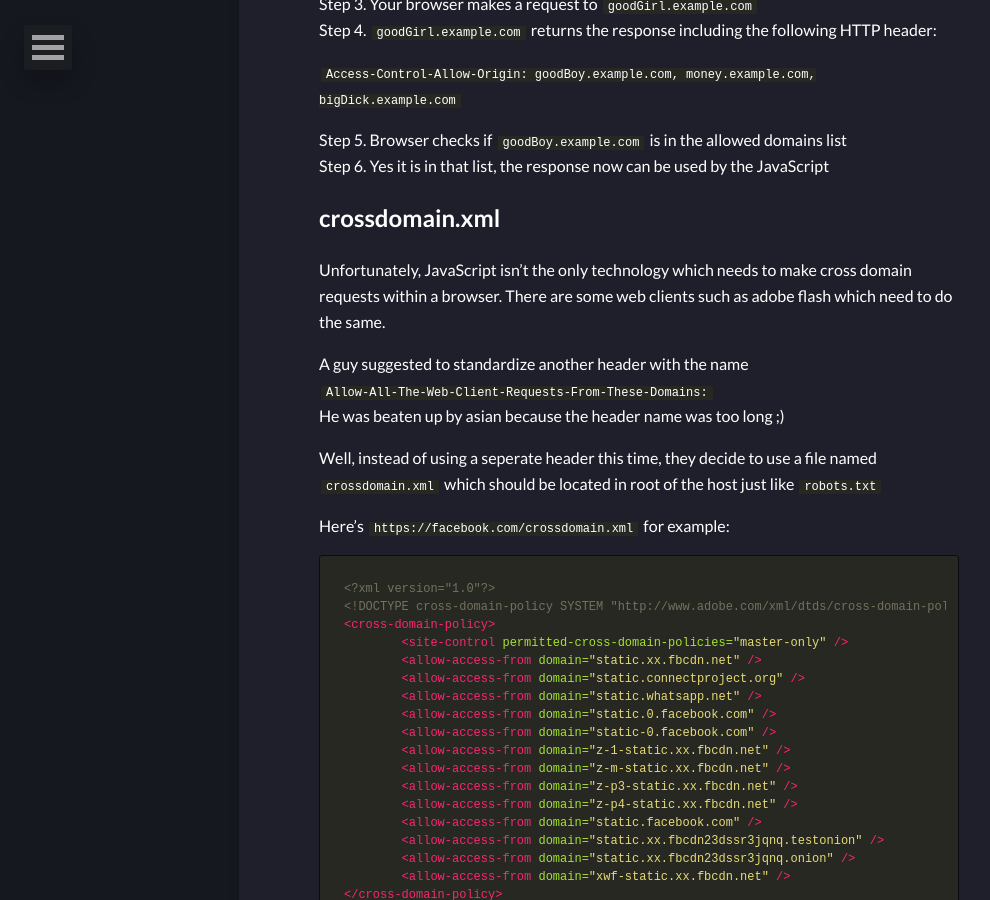
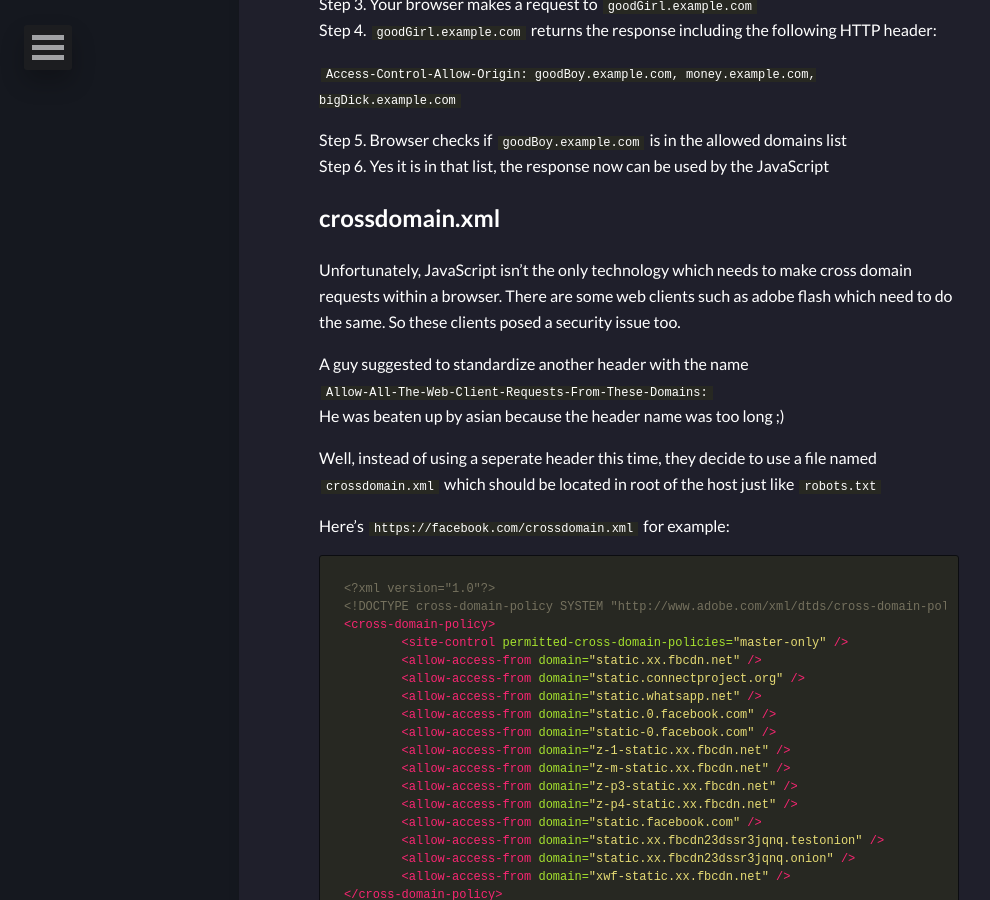
Before and after one commit to jermainlaforce/s0md3v.github.io, a Jekyll site: the page built from _posts/2018-10-30-sop-and-cors.md, in a window 1280 px wide and 900 px high, scrolled down 2067 px. Shown: the whole window, without its empty margins (1-991 px from the left). Built offline with Jekyll 4.4.1, drawn with Linux system fonts in a browser that asks for light colours; nearby versions of some CDN libraries; our own code applies the rules of GitHub Pages for plain Markdown files.

```diff
--- a/_posts/2018-10-30-sop-and-cors.md
+++ b/_posts/2018-10-30-sop-and-cors.md
@@ -62,7 +62,7 @@ Step 6. Yes it is in that list, the response now can be used by the JavaScript<b
 ## crossdomain.xml
 
 Unfortunately, JavaScript isn't the only technology which needs to make cross domain requests within a browser.
-There are some web clients such as adobe flash which need to do the same.
+There are some web clients such as adobe flash which need to do the same. So these clients posed a security issue too.
 
 A guy suggested to standardize another header with the name<br>
 `Allow-All-The-Web-Client-Requests-From-These-Domains:`<br>
```
